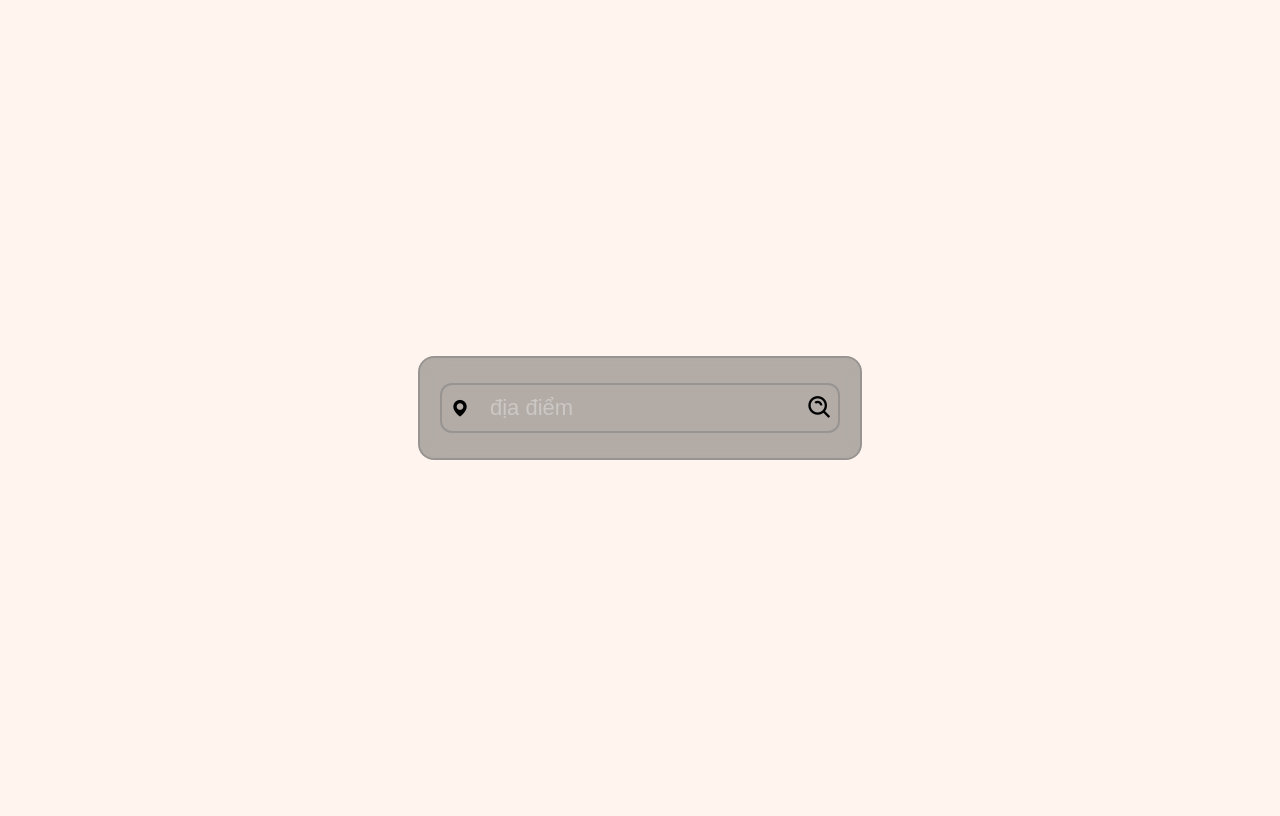
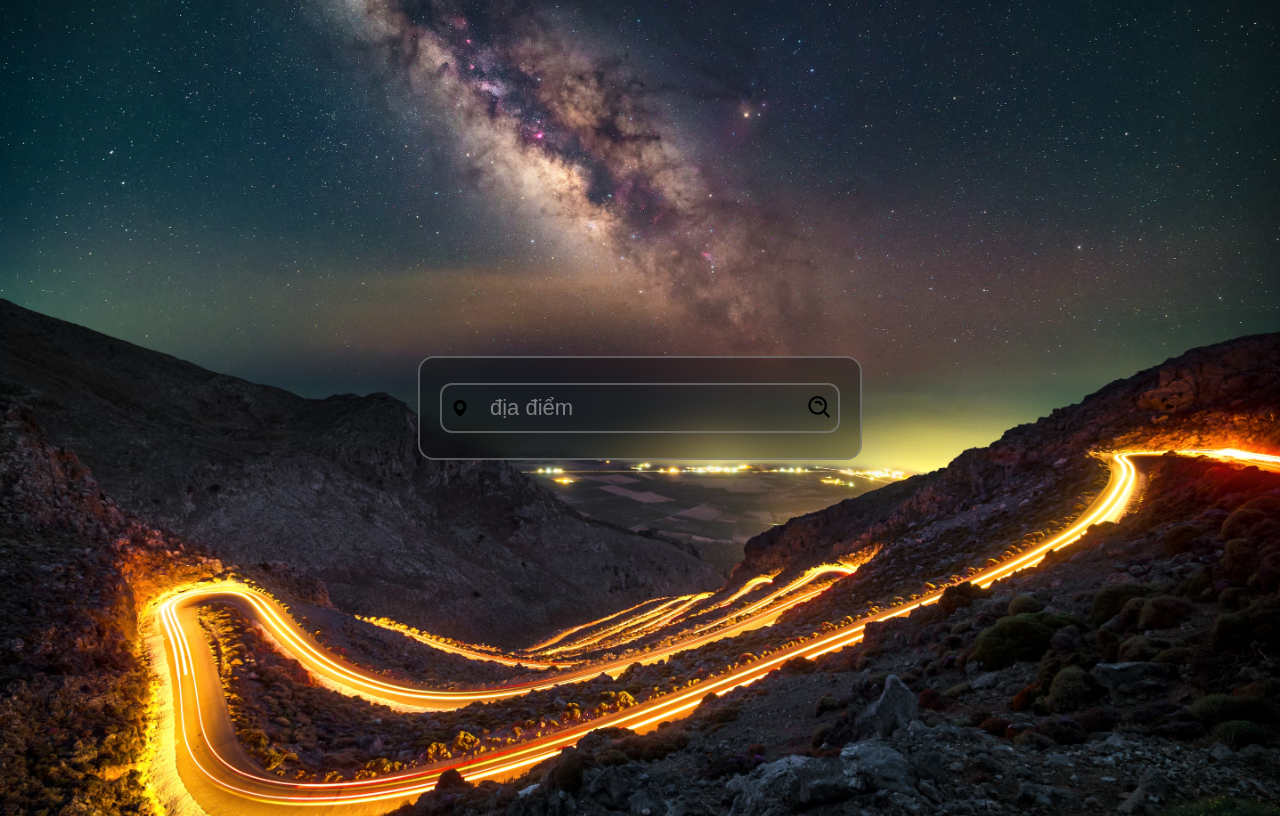
Before and after one commit to nicekai247/weather-project, a plain HTML site: page index.html in a window 1280 px wide. Drawn offline with nearby package versions, Linux system fonts and the light colour scheme.

Commit message:
Update style.css

```diff
--- a/style.css
+++ b/style.css
@@ -8,7 +8,7 @@ body {
     align-items: center;
     background-color: seashell;
     height: 100vh;
-    background-image: url("./image/shit.avif");
+    background-image: url("./image/shit.png");
     background-size: cover;
     background-position: center;
 }
```
